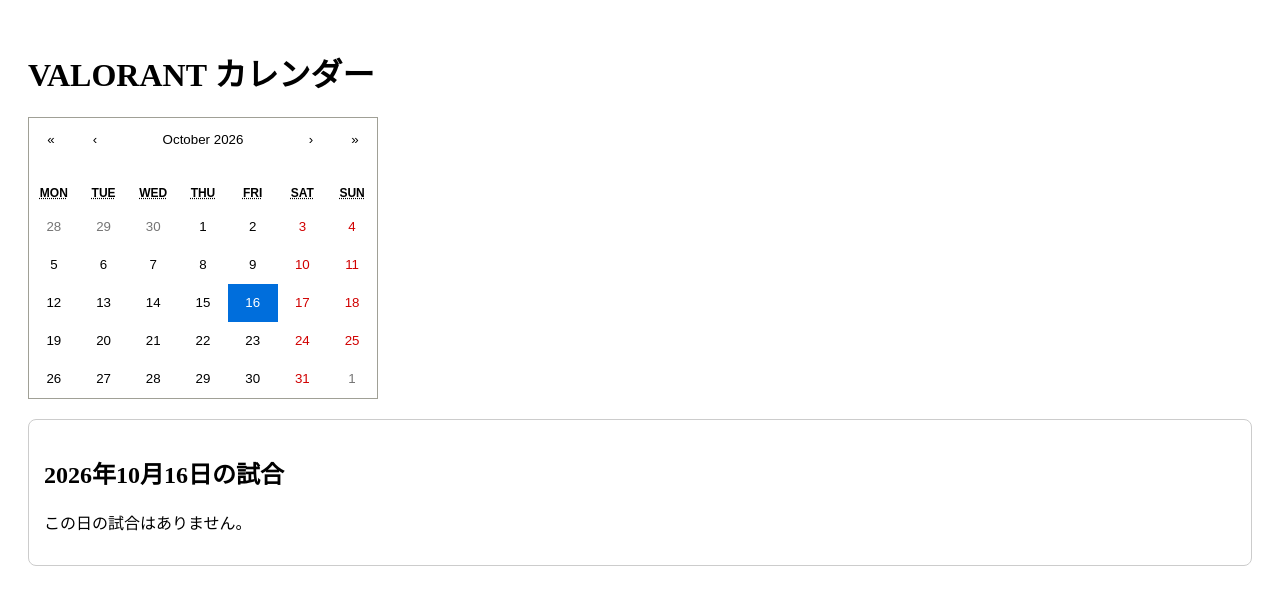
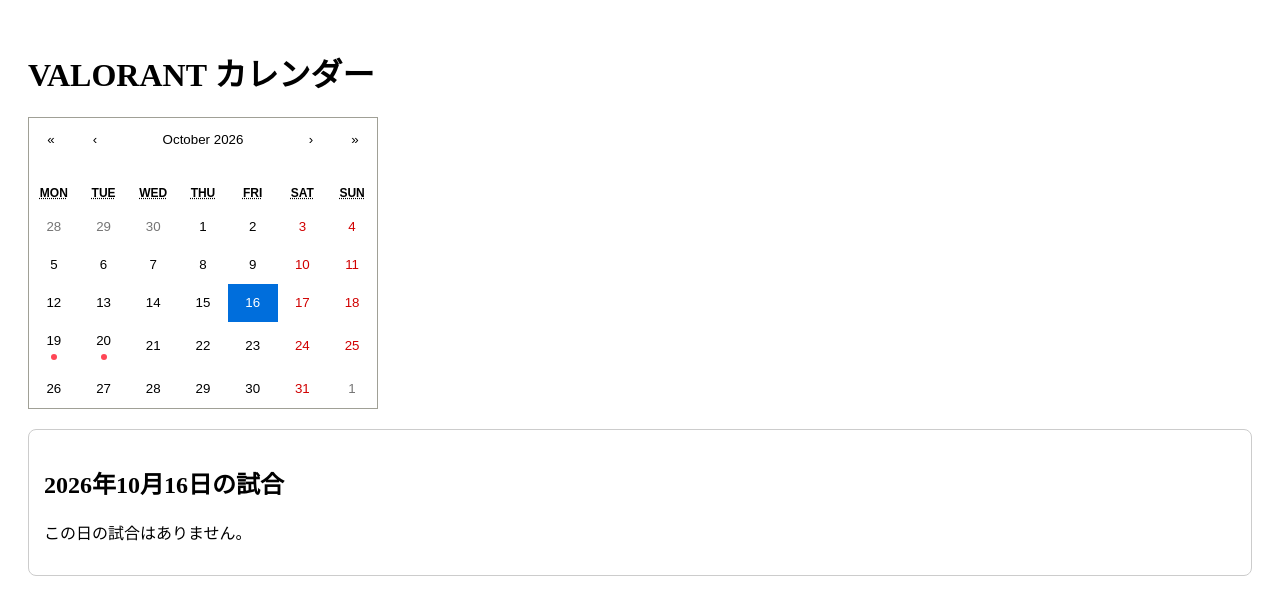
Before and after one commit to o0jun0o/Valorant-calendar, a React (Vite) app: page / in a window 1280 px wide. Shown: the top 614 px of the page. Built offline with nearby package versions, Linux system fonts and the light colour scheme.

Commit message:
カレンダーの試合開催日に赤いマークを表示する機能を追加

```diff
--- a/src/App.tsx
+++ b/src/App.tsx
@@ -40,6 +40,35 @@
       <Calendar
         onChange={(newDate) => setDate(newDate as Date)}
         value={date}
+        // ▼▼ ここから下の行を追加 ▼▼
+        tileContent={({ date, view }) => {
+          // 月表示の時だけマークをつける
+          if (view === 'month') {
+            const y = date.getFullYear();
+            const m = String(date.getMonth() + 1).padStart(2, '0');
+            const d = String(date.getDate()).padStart(2, '0');
+            const checkDate = `${y}-${m}-${d}`;
+
+            // matchDataの中に、カレンダーのマスと同じ日付の試合があるかチェック
+            const hasMatch = matchData.some(match => match.date === checkDate);
+
+            // 試合があれば、VALORANTっぽい赤色の丸を表示
+            if (hasMatch) {
+              return (
+                <div style={{
+                  height: '6px',
+                  width: '6px',
+                  backgroundColor: '#ff4655', // VALORANTレッド
+                  borderRadius: '50%',
+                  margin: 'auto',
+                  marginTop: '4px'
+                }} />
+              );
+            }
+          }
+          return null; // 試合がない日は何も表示しない
+        }}
+        // ▲▲ ここまで追加 ▲▲
       />
       {/* 4. 試合結果を表示するエリア */}
       <div style={{ marginTop: '20px', padding: '15px', border: '1px solid #ccc', borderRadius: '8px' }}>
```
